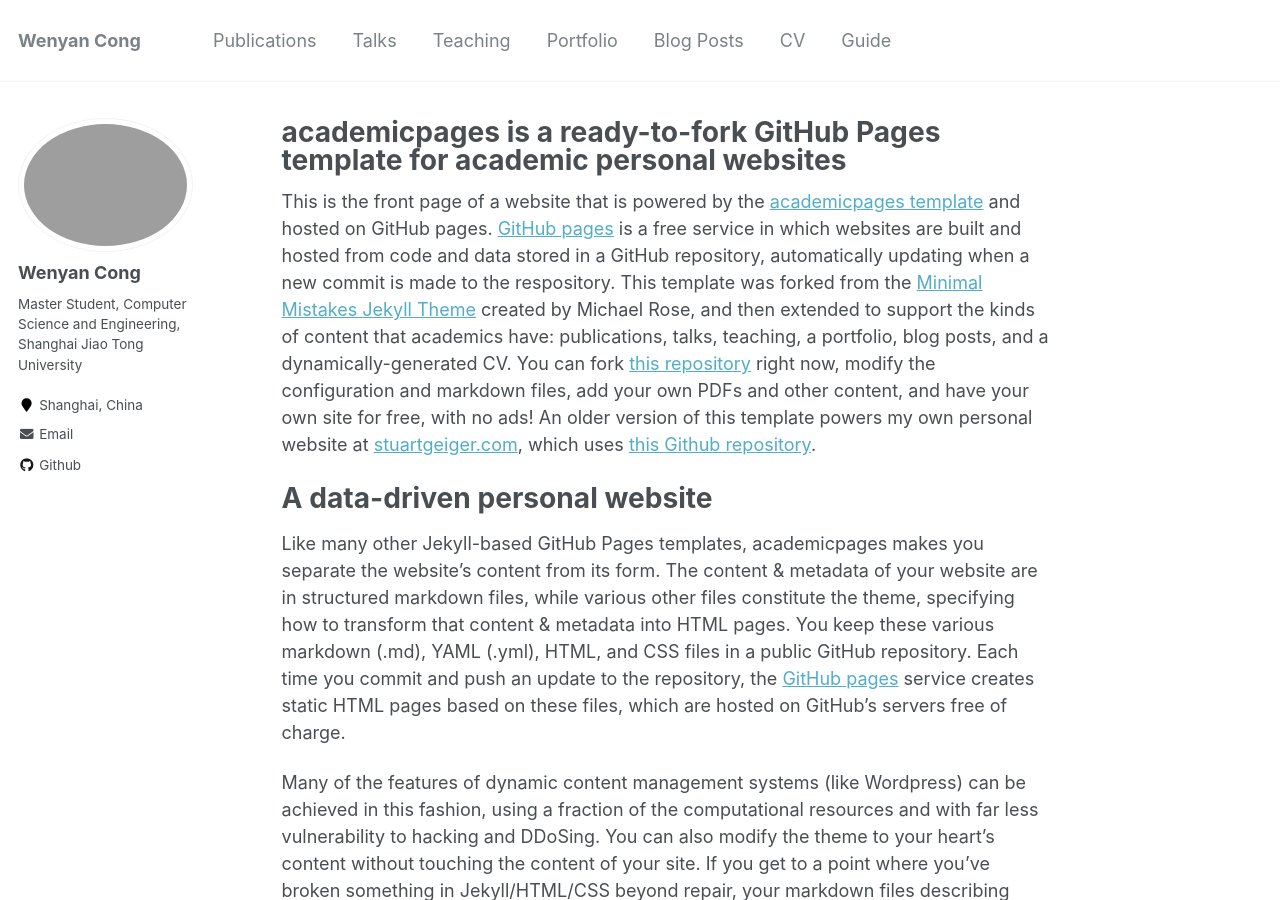
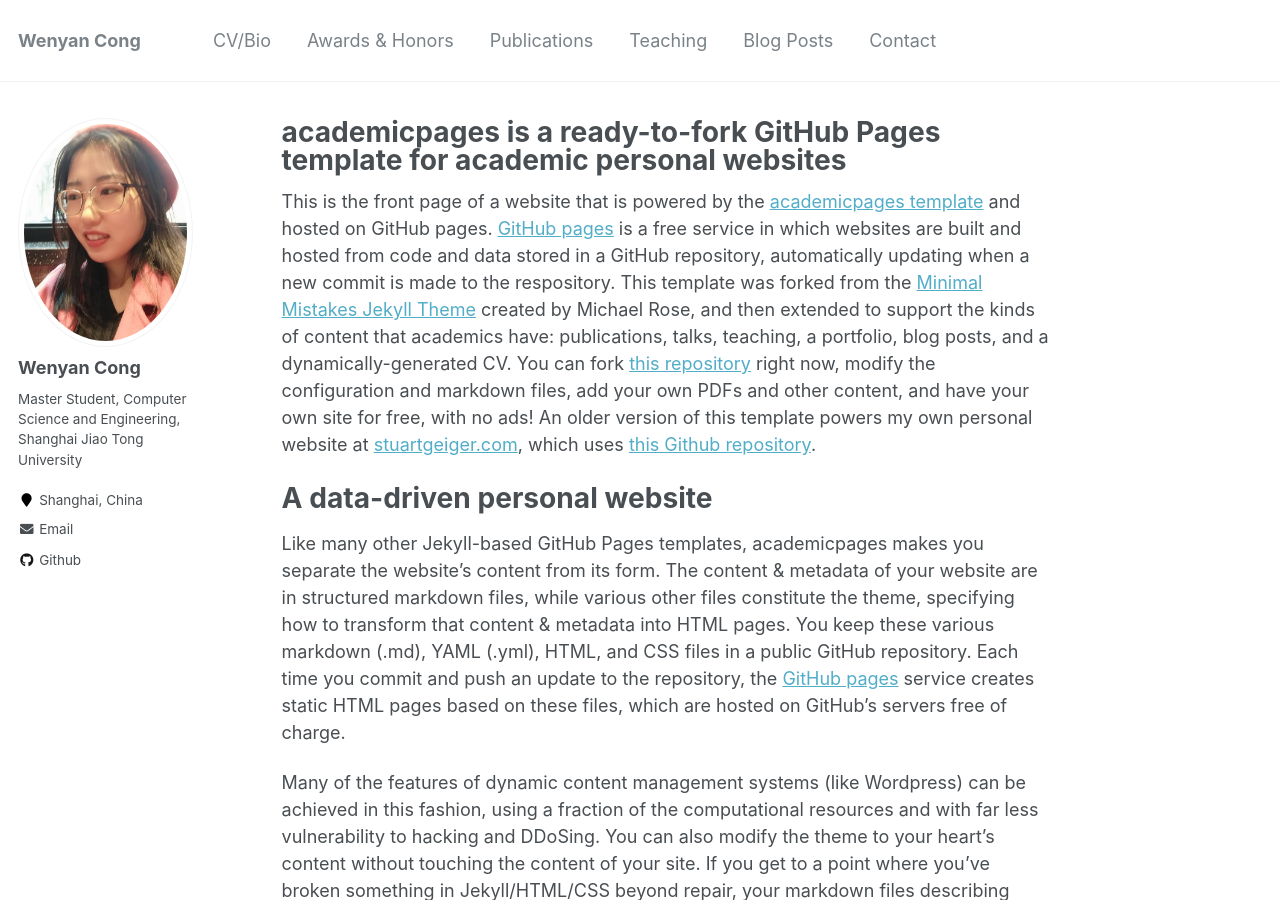
Before and after one commit to cathyjasmine/cathyjasmine.github.io, a Jekyll site: the page built from _pages/about.md, in a window 1280 px wide and 900 px high. Built offline with Jekyll 4.4.1, drawn with Linux system fonts in a browser that asks for light colours.

Commit message:
second commit

```diff
--- a/_data/navigation.yml
+++ b/_data/navigation.yml
@@ -1,22 +1,30 @@
 # main links links
 main:
+  - title: "CV/Bio"
+    url: /cv/
+
+  - title: "Awards & Honors"
+    url: /awards/
+
   - title: "Publications"
     url: /publications/
 
-  - title: "Talks"
-    url: /talks/
+  #- title: "Talks"
+  #  url: /talks/
 
   - title: "Teaching"
     url: /teaching/
 
-  - title: "Portfolio"
-    url: /portfolio/
+  #- title: "Portfolio"
+  #  url: /portfolio/
 
   - title: "Blog Posts"
     url: /year-archive/
 
-  - title: "CV"
-    url: /cv/
+  - title: "Contact"
+    url: /contact/
+  #- title: "CV"
+  #  url: /cv/
 
-  - title: "Guide"
-    url: /markdown/
+  #- title: "Guide"
+  #  url: /markdown/
```
Also changed, not shown: images/cong.jpg (added), images/congwenyan.jpg (added).
